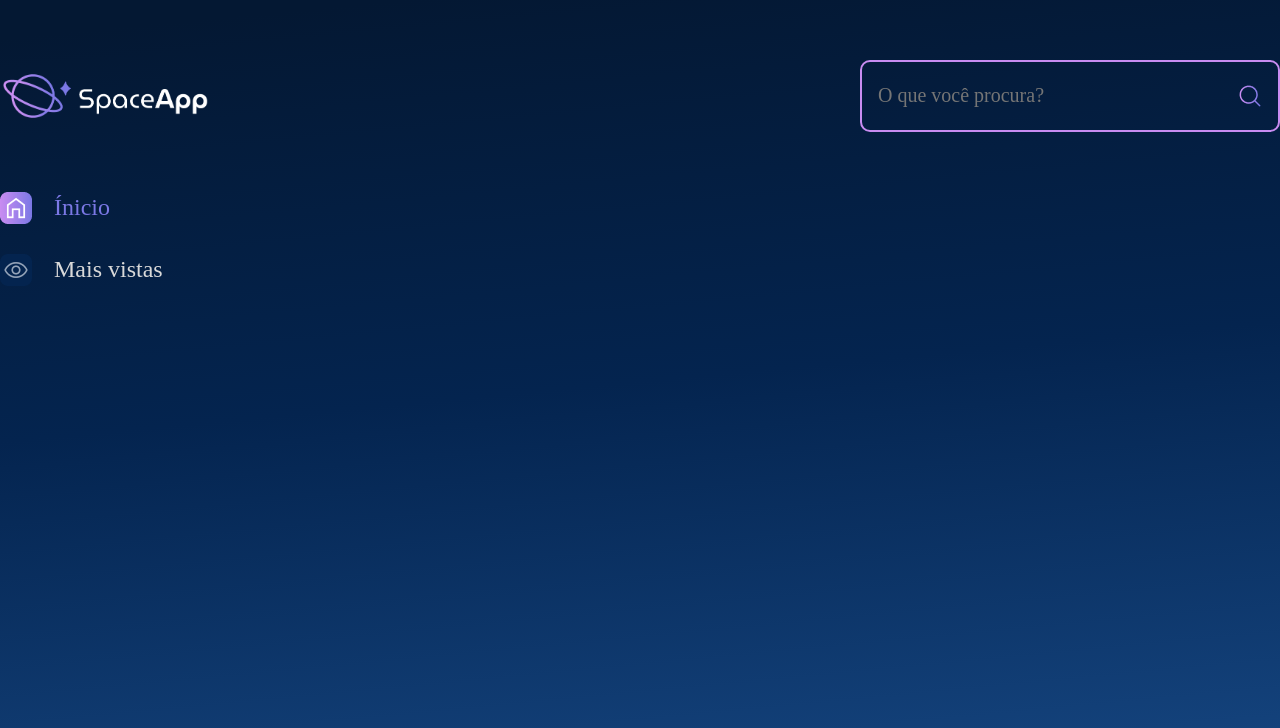
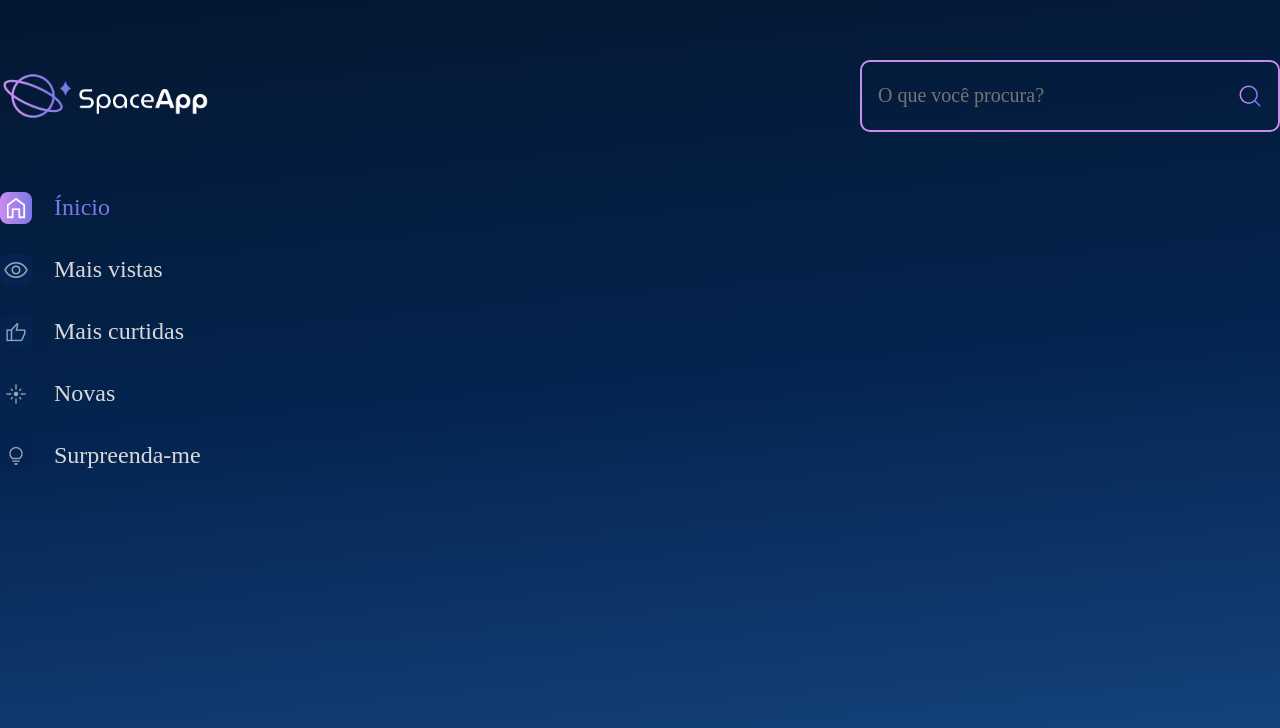
Before and after one commit to ledsouza/space-app, a React (Vite) app: page / in a window 1280 px wide. Shown: the top 728 px of the page. Built offline with nearby package versions, Linux system fonts and the light colour scheme.

Commit message:
Finalizando menu lateral

```diff
--- a/src/components/EstilosGlobais/index.jsx
+++ b/src/components/EstilosGlobais/index.jsx
@@ -1,7 +1,19 @@
 import { createGlobalStyle } from "styled-components";
+import GandhiSansBold from "./fontes/GandhiSans-Bold.otf";
+import GandhiSansRegular from "./fontes/GandhiSans-Regular.otf";
 
 const EstilosGlobais = createGlobalStyle`
-    html {
+@font-face {
+  font-family: "GandhiSansRegular";
+  src: local("Gandhi Sans Regular") local("GandhiSansRegular") url(${GandhiSansRegular});
+}
+@font-face {
+  font-family: "GandhiSansBold";
+  src: local("Gandhi Sans Bold") local("GandhiSansBold") url(${GandhiSansBold});
+}
+
+html {
+  font-family: GandhiSansRegular;
   line-height: 1.15;
   -webkit-text-size-adjust: 100%;
 }
--- a/src/components/MenuLateral/ItemLista/index.jsx
+++ b/src/components/MenuLateral/ItemLista/index.jsx
@@ -11,6 +11,7 @@
     a {
         text-decoration: none;
         color: ${(props) => (props.$ativo ? "#7B78E5" : "#D9D9D9")};
+        font-family: ${(props) => (props.$ativo ? "GandhiSansBold" : "GandhiSansRegular")};
     }
 `;
 
--- a/src/components/MenuLateral/index.jsx
+++ b/src/components/MenuLateral/index.jsx
@@ -13,17 +13,35 @@
             <nav>
                 <ListaItensStyle>
                     <ItemLista
-                        iconeAtivo="public/icones/home-ativo.png"
-                        iconeInativo="public/icones/home-inativo.png"
+                        iconeAtivo="/icones/home-ativo.png"
+                        iconeInativo="/icones/home-inativo.png"
                         ativo={true}
                     >
                         Ínicio
                     </ItemLista>
                     <ItemLista
-                        iconeAtivo="public/icones/mais-vistas-ativo.png"
-                        iconeInativo="public/icones/mais-vistas-inativo.png"
+                        iconeAtivo="/icones/mais-vistas-ativo.png"
+                        iconeInativo="/icones/mais-vistas-inativo.png"
                     >
                         Mais vistas
+                    </ItemLista>
+                    <ItemLista
+                        iconeAtivo="/icones/mais-curtidas-ativo.png"
+                        iconeInativo="/icones/mais-curtidas-inativo.png"
+                    >
+                        Mais curtidas
+                    </ItemLista>
+                    <ItemLista
+                        iconeAtivo="/icones/novas-ativoo.png"
+                        iconeInativo="/icones/novas-inativo.png"
+                    >
+                        Novas
+                    </ItemLista>
+                    <ItemLista
+                        iconeAtivo="/icones/surpreenda-me-ativo.png"
+                        iconeInativo="/icones/surpreenda-me-inativo.png"
+                    >
+                        Surpreenda-me
                     </ItemLista>
                 </ListaItensStyle>
             </nav>
```
